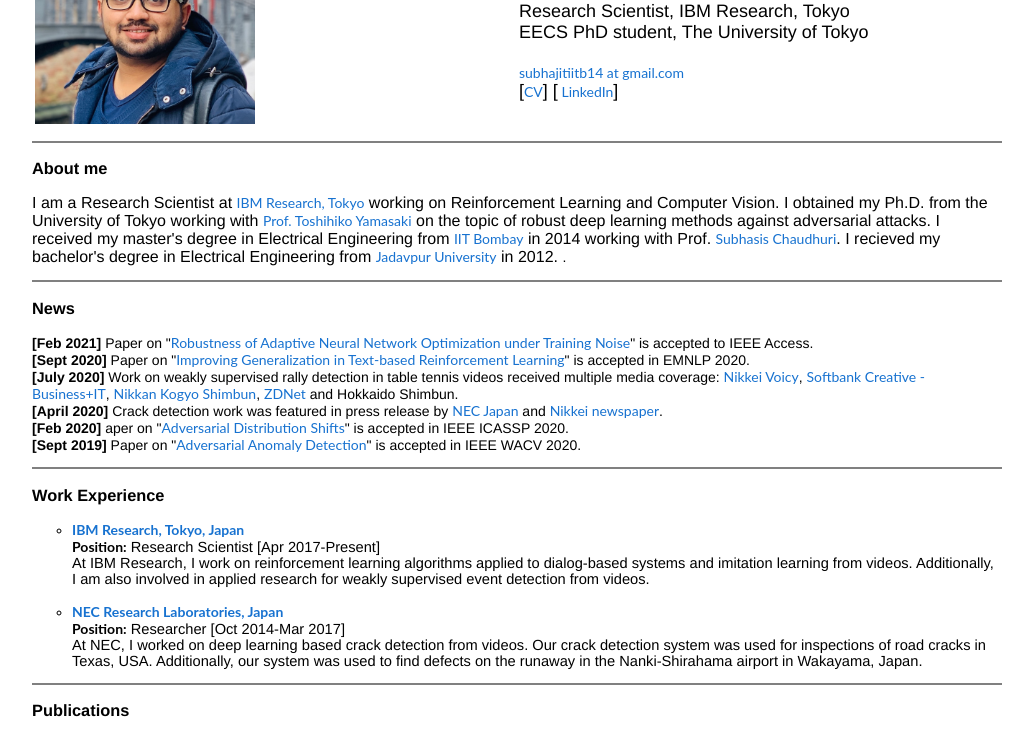
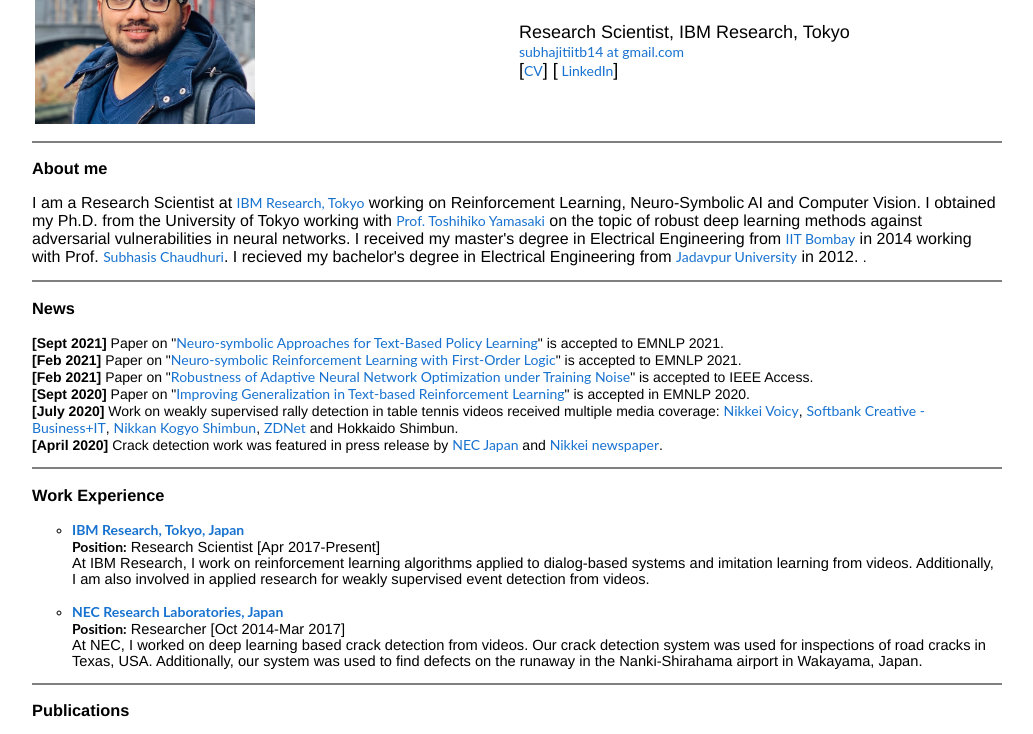
Before and after one commit to subhajitchaudhury/subhajitchaudhury.github.io, a plain HTML site: page index.html in a window 1280 px wide. Shown: the part 125-859 px from the top of the page, without its empty margins (125-1158 px from the left). Drawn offline with Linux system fonts and the light colour scheme.

Commit message:
Add EMNLP papers

```diff
--- a/index.html
+++ b/index.html
@@ -96,7 +96,7 @@
                         </font>
                         <font face="helvetica , ariel, &#39;sans serif&#39;" size="4">
                             Research Scientist, IBM Research, Tokyo<br>
-                            EECS PhD student, The University of Tokyo<br><br>
+                            <!-- EECS PhD student, The University of Tokyo<br><br> -->
                             <a href="mailto:subhajitiitb14@gmail.com">subhajitiitb14 at gmail.com</a><br>
                             <!-- [<a href="https://github.com/hiyaroy12" border="0">GitHub</a>] -->
                             <!-- [<a href=https://scholar.google.co.jp/citations?user=EBTpFrQAAAAJ&hl=en" border="0">Google Scholar</a>] -->
@@ -113,13 +113,16 @@
 
         <span style="font-size: 12pt;">
 
-          I am a Research Scientist at <a href="http://www.research.ibm.com/labs/tokyo/">IBM Research, Tokyo</a> working on Reinforcement Learning and Computer Vision. I obtained my Ph.D. from the University of Tokyo working with <a href="https://www.hal.t.u-tokyo.ac.jp/~yamasaki/index-e.html">Prof. Toshihiko Yamasaki</a> on the topic of robust deep learning methods against adversarial attacks. I received my master's degree in Electrical Engineering from <a href="http://www.iitb.ac.in/">IIT Bombay</a> in 2014 working with Prof. <a href="https://www.ee.iitb.ac.in/~sc/">Subhasis Chaudhuri</a>. I recieved my bachelor's degree in Electrical Engineering from <a href="http://www.jaduniv.edu.in/">Jadavpur University</a> in 2012. </span>.
+          I am a Research Scientist at <a href="http://www.research.ibm.com/labs/tokyo/">IBM Research, Tokyo</a> working on Reinforcement Learning, Neuro-Symbolic AI and Computer Vision. I obtained my Ph.D. from the University of Tokyo working with <a href="https://www.hal.t.u-tokyo.ac.jp/~yamasaki/index-e.html">Prof. Toshihiko Yamasaki</a> on the topic of robust deep learning methods against adversarial vulnerabilities in neural networks. I received my master's degree in Electrical Engineering from <a href="http://www.iitb.ac.in/">IIT Bombay</a> in 2014 working with Prof. <a href="https://www.ee.iitb.ac.in/~sc/">Subhasis Chaudhuri</a>. I recieved my bachelor's degree in Electrical Engineering from <a href="http://www.jaduniv.edu.in/">Jadavpur University</a> in 2012. </span>.
 
         </p><hr size="2" align="left" noshade="">
 
         <h3>News </h3>
         <font face="helvetica, ariel, &#39;sans serif&#39;">
-          <b>[Feb 2021]</b> Paper on "<a href="https://ieeexplore.ieee.org/stamp/stamp.jsp?tp=&arnumber=9366477">Robustness of Adaptive Neural Network Optimization under Training Noise</a>" is accepted to IEEE Access.<br>
+          <b>[Sept 2021]</b> Paper on "<a href="https://2021.emnlp.org/">Neuro-symbolic Approaches for Text-Based Policy Learning</a>" is accepted to EMNLP 2021.<br>
+
+          <b>[Feb 2021]</b> Paper on "<a href="https://2021.emnlp.org/">Neuro-symbolic Reinforcement Learning with First-Order Logic</a>" is accepted to EMNLP 2021.<br>
+            <b>[Feb 2021]</b> Paper on "<a href="https://ieeexplore.ieee.org/stamp/stamp.jsp?tp=&arnumber=9366477">Robustness of Adaptive Neural Network Optimization under Training Noise</a>" is accepted to IEEE Access.<br>
             <!-- <span style="font-size: 10pt;"> -->
             <b>[Sept 2020]</b> Paper on "<a href="https://www.aclweb.org/anthology/2020.emnlp-main.241.pdf">Improving Generalization in Text-based Reinforcement Learning</a>" is accepted in EMNLP 2020.<br>
 
@@ -129,13 +132,13 @@
 
             <!-- <b>[March 2020]</b> Paper on "<a href="https://arxiv.org/pdf/2001.05878.pdf">Robustness of Deep learning in Dermatological Workflow</a>" is accepted in ACM CHIL 2020 [Spotlight paper].<br> -->
 
-            <b>[Feb 2020]</b> aper on "<a href="https://arxiv.org/pdf/2003.06646.pdf">Adversarial Distribution Shifts</a>" is accepted in IEEE ICASSP 2020.<br>
+            <!-- <b>[Feb 2020]</b> aper on "<a href="https://arxiv.org/pdf/2003.06646.pdf">Adversarial Distribution Shifts</a>" is accepted in IEEE ICASSP 2020.<br> -->
 
             <!-- <b>[Feb 2020]</b> Recieved travel scholarship for attenting <a href="https://aaai.org/Conferences/AAAI-20/aaai20dccall">Doctoral Consortium</a> at AAAI 2020 in New York.<br> -->
 
             <!-- <b>[Dec 2019]</b> Presented our paper on "<a href="https://arxiv.org/pdf/2002.08097.pdf">Event Detection in Sports Videos</a>" at IEEE ISM 2019.<br> -->
 
-            <b>[Sept 2019]</b> Paper on "<a href="http://openaccess.thecvf.com/content_WACV_2020/papers/Kimura_Adversarial_Discriminative_Attention_for_Robust_Anomaly_Detection_WACV_2020_paper.pdf">Adversarial Anomaly Detection</a>" is accepted in IEEE WACV 2020.<br>
+            <!-- <b>[Sept 2019]</b> Paper on "<a href="http://openaccess.thecvf.com/content_WACV_2020/papers/Kimura_Adversarial_Discriminative_Attention_for_Robust_Anomaly_Detection_WACV_2020_paper.pdf">Adversarial Anomaly Detection</a>" is accepted in IEEE WACV 2020.<br> -->
             <!-- </span> -->
         </p><hr size="2" align="left" noshade="">
 
```
Also changed, not shown: 1 other file.
